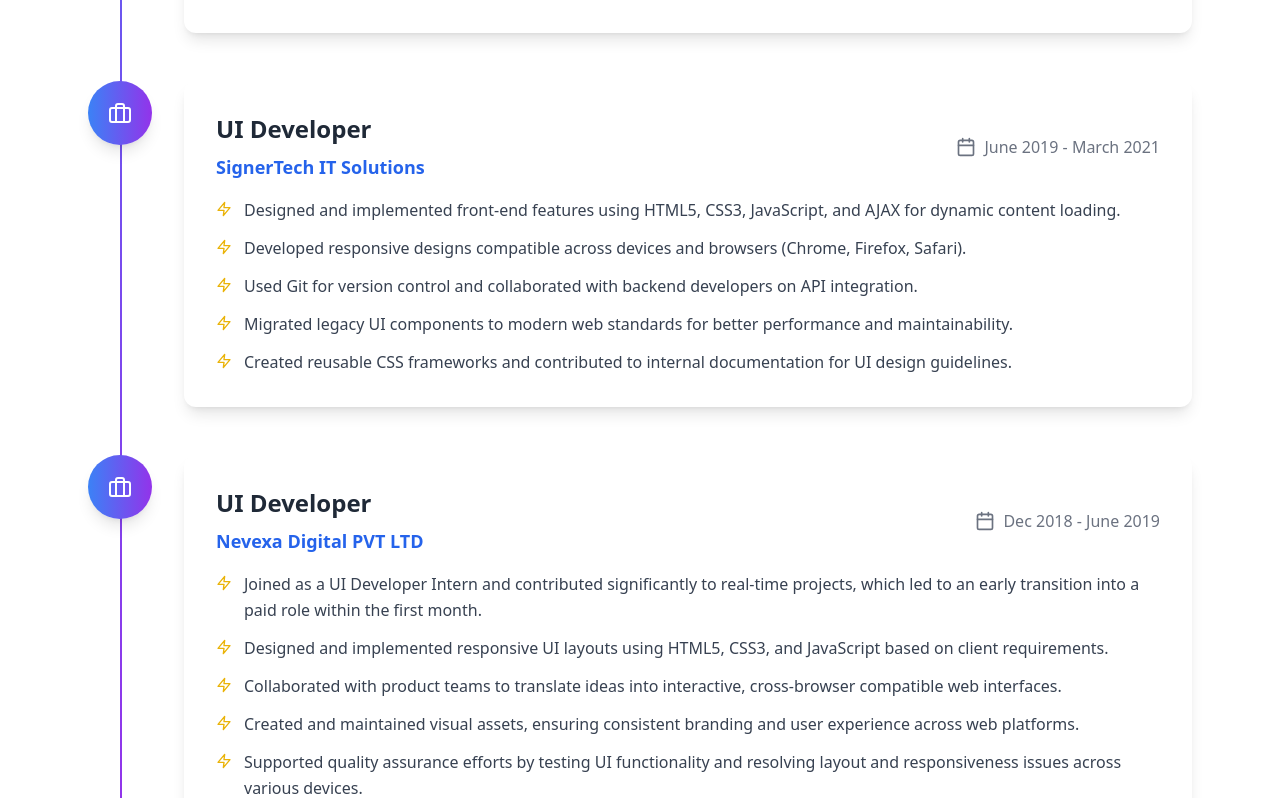
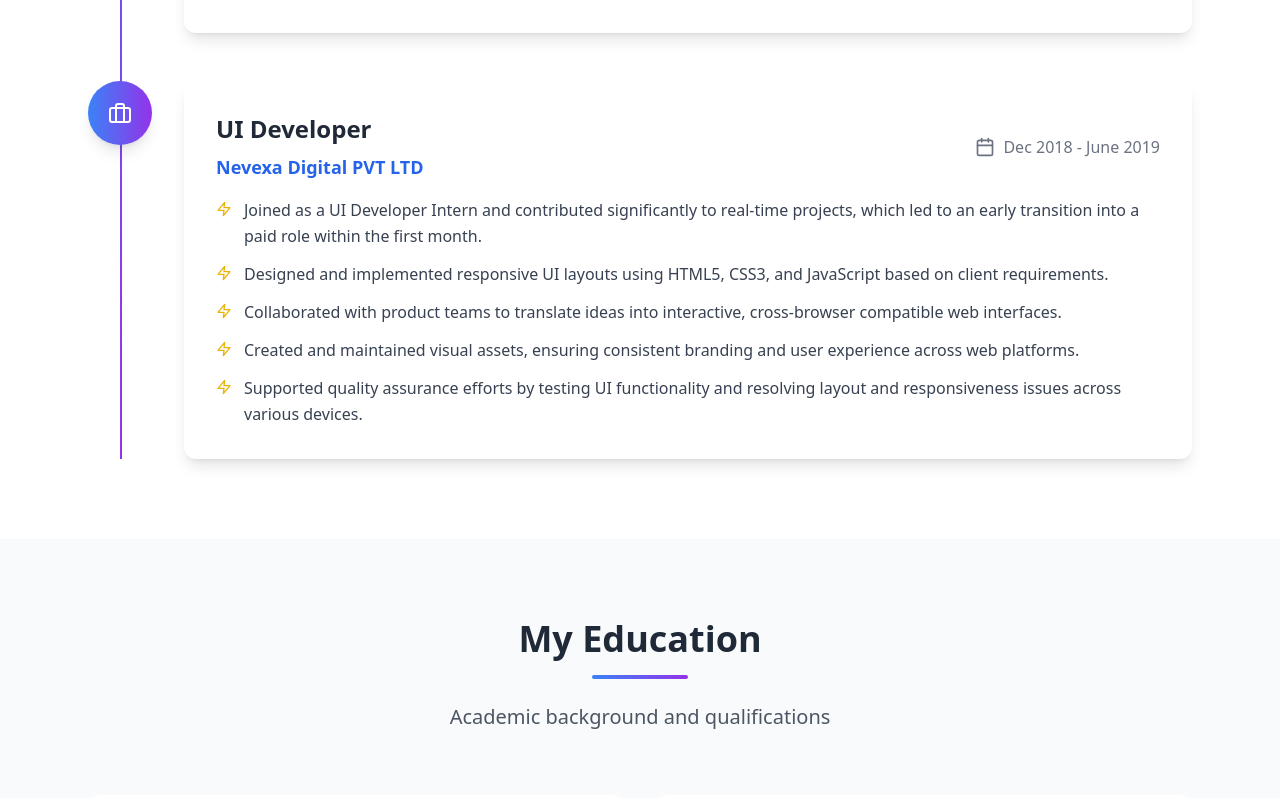
Before and after one commit to LaxmanArukala/laxman-arukala, a React (Vite) app: page / in a window 1280 px wide. Shown: the part 4682-5480 px from the top of the page. Built offline with nearby package versions, Linux system fonts and the light colour scheme.

Commit message:
Update AnimatedResume.tsx

```diff
--- a/src/components/AnimatedResume.tsx
+++ b/src/components/AnimatedResume.tsx
@@ -231,18 +231,18 @@ const tools: Tool[] = [
         'Ensured accessibility, mobile responsiveness, and cross-browser compatibility across all supported platforms using best UI practices.'
       ]
     },
-    {
-      title: 'UI Developer',
-      company: 'SignerTech IT Solutions',
-      duration: 'June 2019 - March 2021',
-      responsibilities: [
-        'Designed and implemented front-end features using HTML5, CSS3, JavaScript, and AJAX for dynamic content loading.',
-        'Developed responsive designs compatible across devices and browsers (Chrome, Firefox, Safari).',
-        'Used Git for version control and collaborated with backend developers on API integration.',
-        'Migrated legacy UI components to modern web standards for better performance and maintainability.',
-        'Created reusable CSS frameworks and contributed to internal documentation for UI design guidelines.'
-      ]
-    },
+    // {
+    //   title: 'UI Developer',
+    //   company: 'SignerTech IT Solutions',
+    //   duration: 'June 2019 - March 2021',
+    //   responsibilities: [
+    //     'Designed and implemented front-end features using HTML5, CSS3, JavaScript, and AJAX for dynamic content loading.',
+    //     'Developed responsive designs compatible across devices and browsers (Chrome, Firefox, Safari).',
+    //     'Used Git for version control and collaborated with backend developers on API integration.',
+    //     'Migrated legacy UI components to modern web standards for better performance and maintainability.',
+    //     'Created reusable CSS frameworks and contributed to internal documentation for UI design guidelines.'
+    //   ]
+    // },
     {
       title: 'UI Developer',
       company: 'Nevexa Digital PVT LTD',
```
